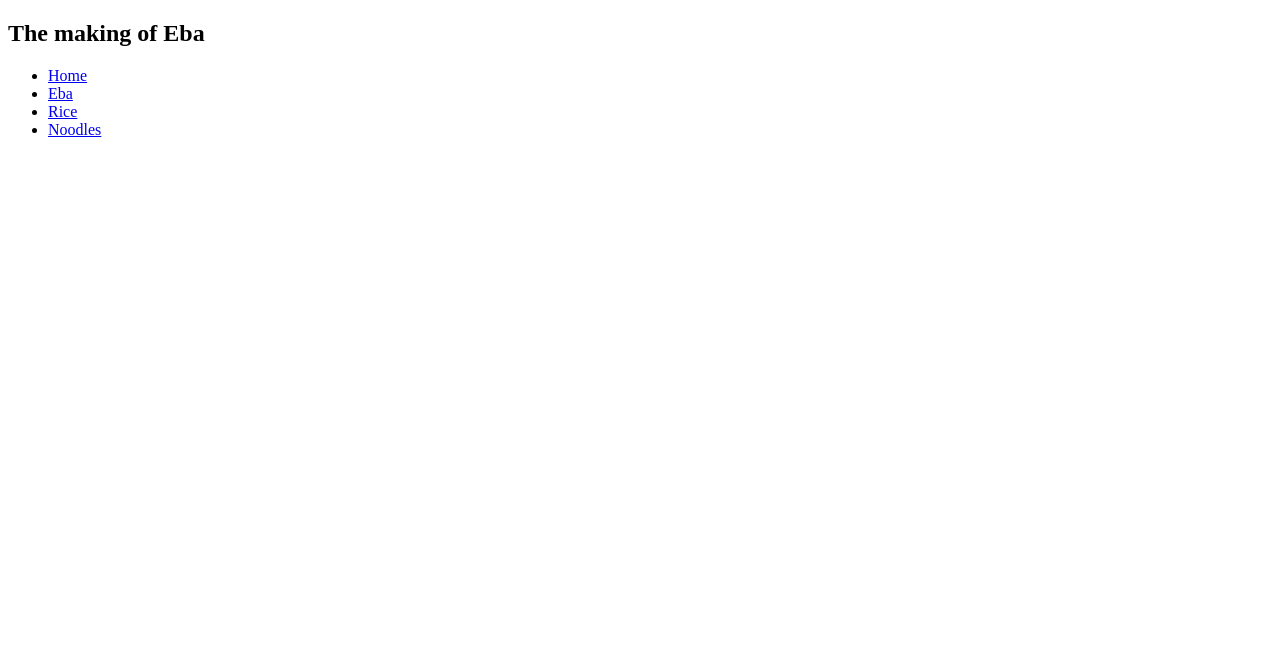
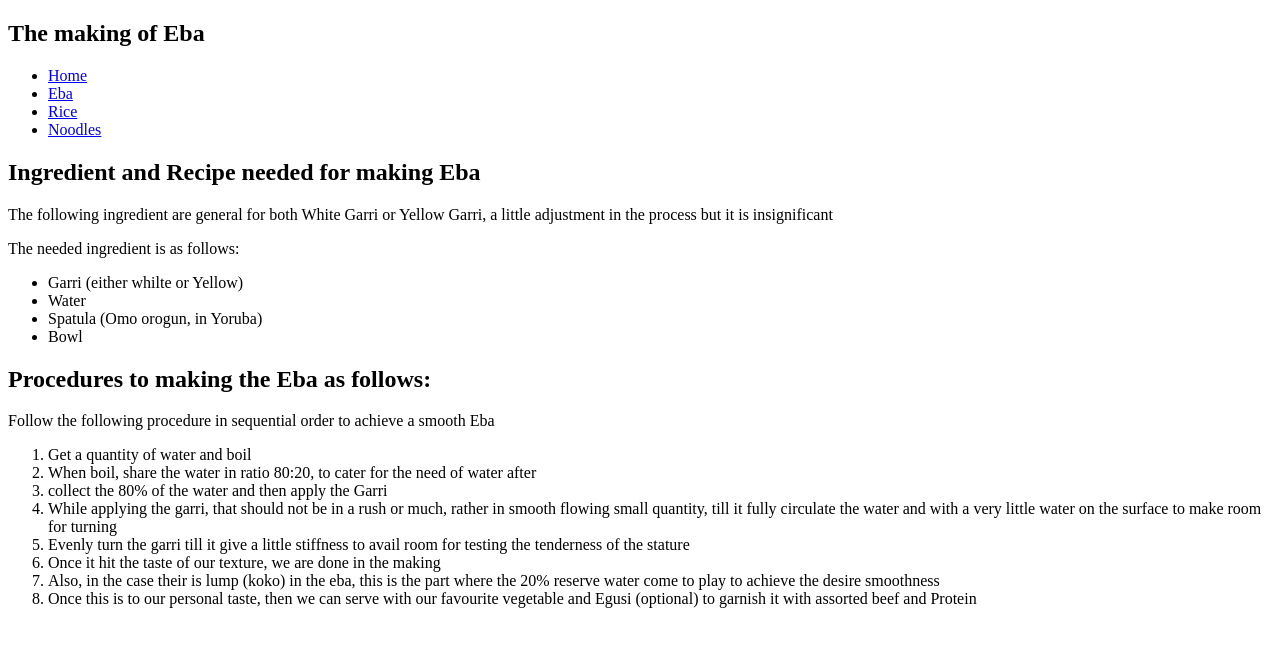
Before and after one commit to DevBlessingolowo/OdinRecipeAssignment, a plain HTML site: page Eba.html in a window 1280 px wide. Drawn offline with Linux system fonts and the light colour scheme.

Commit message:
updated the eba procedure and making

```diff
--- a/Eba.html
+++ b/Eba.html
@@ -14,5 +14,50 @@
       <li><a href="Rice.html">Rice</a></li>
       <li><a href="Noodles.html">Noodles</a></li>
     </ul>
+    <h2>Ingredient and Recipe needed for making Eba</h2>
+    <p>
+      The following ingredient are general for both White Garri or Yellow Garri,
+      a little adjustment in the process but it is insignificant
+    </p>
+    <p>The needed ingredient is as follows:</p>
+    <ul>
+      <li>Garri (either whilte or Yellow)</li>
+      <li>Water</li>
+      <li>Spatula (Omo orogun, in Yoruba)</li>
+      <li>Bowl</li>
+    </ul>
+
+    <h2>Procedures to making the Eba as follows:</h2>
+    <p>
+      Follow the following procedure in sequential order to achieve a smooth Eba
+    </p>
+    <ol>
+      <li>Get a quantity of water and boil</li>
+      <li>
+        When boil, share the water in ratio 80:20, to cater for the need of
+        water after
+      </li>
+      <li>collect the 80% of the water and then apply the Garri</li>
+      <li>
+        While applying the garri, that should not be in a rush or much, rather
+        in smooth flowing small quantity, till it fully circulate the water and
+        with a very little water on the surface to make room for turning
+      </li>
+      <li>
+        Evenly turn the garri till it give a little stiffness to avail room for
+        testing the tenderness of the stature
+      </li>
+      <li>Once it hit the taste of our texture, we are done in the making</li>
+      <li>
+        Also, in the case their is lump (koko) in the eba, this is the part
+        where the 20% reserve water come to play to achieve the desire
+        smoothness
+      </li>
+      <li>
+        Once this is to our personal taste, then we can serve with our favourite
+        vegetable and Egusi (optional) to garnish it with assorted beef and
+        Protein
+      </li>
+    </ol>
   </body>
 </html>
```
